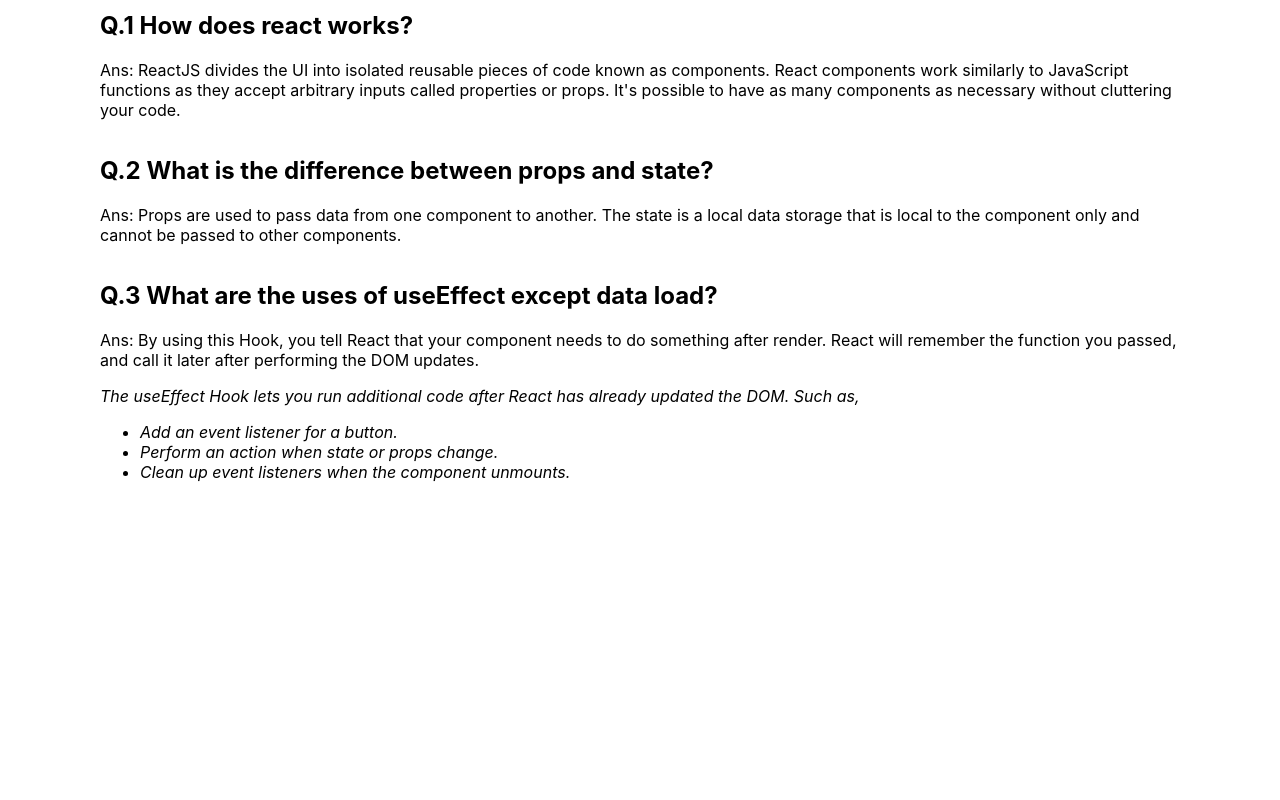
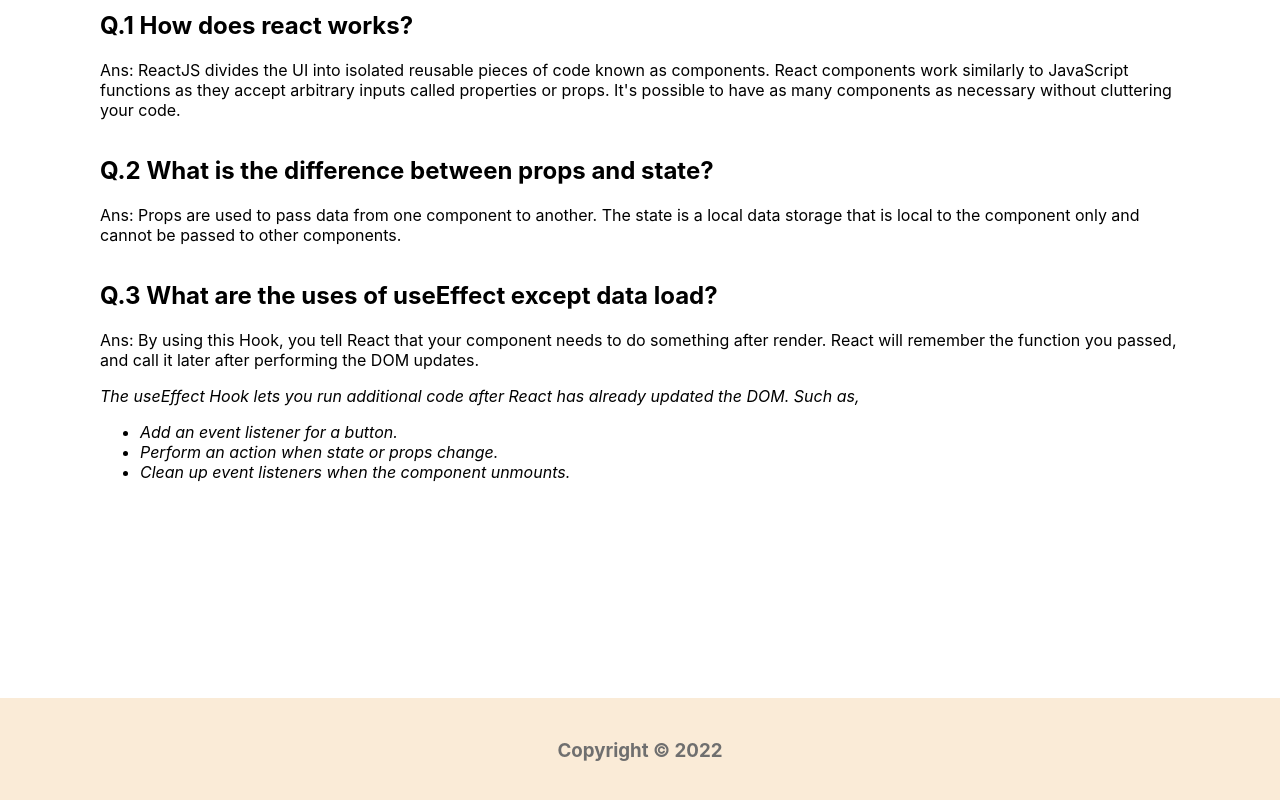
Before and after one commit to Ahsan-Sayeed/Ultra-Active-Club, a React (Create React App) app: page / in a window 1280 px wide. Shown: the part 1238-2038 px from the top of the page. Before the commit the page ends 1936 px from the top, so only its background shows below. Built offline with nearby package versions, Linux system fonts and the light colour scheme.

Commit message:
footer added

```diff
--- a/src/App.css
+++ b/src/App.css
@@ -2,6 +2,13 @@
   display: grid;
   grid-template-columns: 1.5fr 0.5fr;
   background-color: rgb(241,243,249);
+}
+footer{
+  text-align: center;
+  border: 2px solid transparent;
+  padding: 20px 0;
+  background-color: antiquewhite;
+  color: rgb(111, 111, 111);
 }
 @media only screen and (max-width: 600px){
   .container{
--- a/src/App.js
+++ b/src/App.js
@@ -11,8 +11,10 @@
       <CardContainer setGetTime={setGetTime}/>
       <Aside getTime={getTime}/>
       </div>
-
       <Questions />
+      <footer>
+        <h3>Copyright © 2022</h3>
+      </footer>
     </div>
   );
 }
--- a/src/components/Questions/Questions.css
+++ b/src/components/Questions/Questions.css
@@ -2,13 +2,14 @@
     display: flex;
     flex-direction: column;
     justify-content: center;
-    align-items: center;
     margin: 200px 100px;
+    position: relative;
 }
 .questionHeading{
     text-align: center;
     text-decoration: underline;
 }
+
 @media only screen and (max-width: 900px) {
     .questionContainer{
         margin:100px 25px;
--- a/src/components/Questions/Questions.js
+++ b/src/components/Questions/Questions.js
@@ -3,6 +3,7 @@
 
 const Questions = () => {
     return (
+        <div>
         <div className='questionContainer'>
             <h1 className='questionHeading'>Questions</h1>
             <div>
@@ -29,7 +30,7 @@
                         <li><em>Clean up event listeners when the component unmounts.</em></li>
                      </ul>
             </div>
-
+            </div>
         </div>
     );
 };
```
